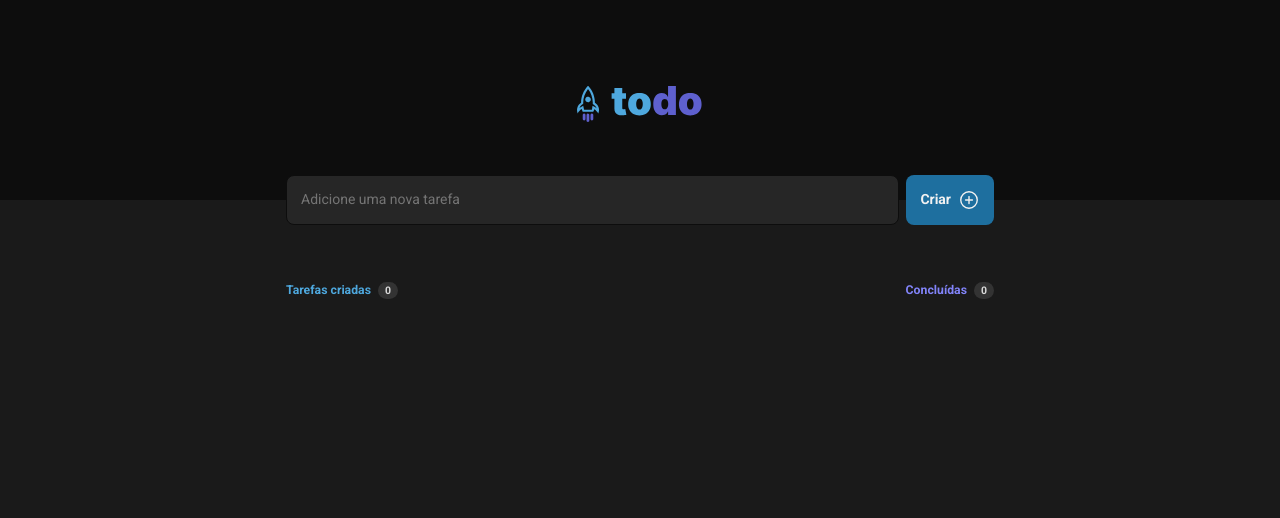
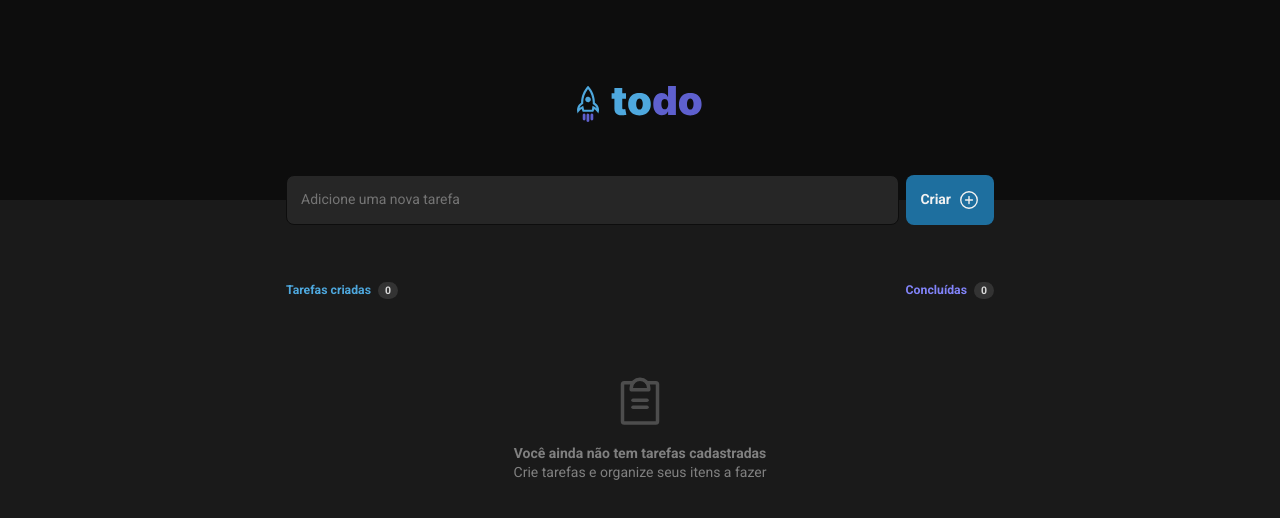
Before and after one commit to felipeslopes2010/todo-list-ts, a React (Vite) app: page / in a window 1280 px wide. Shown: the top 518 px of the page. Built offline with nearby package versions, Linux system fonts and the light colour scheme.

Commit message:
Add: Zero tasks message

```diff
--- a/src/App.module.css
+++ b/src/App.module.css
@@ -95,6 +95,26 @@
   gap: 0.75rem;
 }
 
+.emptytaskList {
+  display: flex;
+  flex-direction: column;
+  align-items: center;
+
+  padding: 5.5rem 1.5rem;
+}
+
+.emptytaskList svg {
+  margin-bottom: 1rem;
+  opacity: 0.5;
+}
+
+.emptytaskList svg,
+.emptytaskList strong,
+.emptytaskList p  {
+  color: var(--gray-300);
+  line-height: 1.4;
+}
+
 @media(max-width: 1440px) {
   html {
     font-size: 87.5%;
--- a/src/App.tsx
+++ b/src/App.tsx
@@ -3,19 +3,19 @@ import { v4 as uuidv4 } from 'uuid';
 
 import { Header } from './components/Header';
 import { Task } from './components/Task';
-import { PlusCircle } from "phosphor-react";
+import { PlusCircle, ClipboardText } from "phosphor-react";
 
 import styles from './App.module.css';
 import './global.css';
 
-export interface TaskInterface {
+export interface ITask {
   id: string;
   content: string;
   completed: boolean;
 }
 
 function App() {
-  const [tasks, setTasks] = useState<TaskInterface[]>([]);
+  const [tasks, setTasks] = useState<ITask[]>([]);
   const [newTaskContent, setNewTaskContent] = useState('');
 
   const createdTasksCount = tasks.length;
@@ -33,7 +33,6 @@ function App() {
     }
 
     setTasks([...tasks, newTask]);
-
     setNewTaskContent('');
   }
 
@@ -92,16 +91,24 @@ function App() {
         </div>
 
         <div className={styles.taskList}>
-          {tasks.map((task: TaskInterface) => (
-            <Task
-              key={task.id}
-              id={task.id}
-              content={task.content}
-              completed={task.completed}
-              onComplete={handleCompleteTask}
-              onRemove={handleRemoveTask}
-            />
-          ))}
+          {
+            tasks.length > 0 ? (
+              tasks.map((task: ITask) => (
+                <Task
+                  key={task.id}
+                  task={task}
+                  onComplete={handleCompleteTask}
+                  onRemove={handleRemoveTask}
+                />
+              ))
+            ) : (
+              <div className={styles.emptytaskList}>
+                <ClipboardText size={56} />
+                <strong>Você ainda não tem tarefas cadastradas</strong>
+                <p>Crie tarefas e organize seus itens a fazer</p>
+              </div>
+            )
+          }
         </div>
       </div>
     </>
--- a/src/components/Task.tsx
+++ b/src/components/Task.tsx
@@ -1,19 +1,29 @@
-import { Trash } from "phosphor-react"
+import { Trash } from "phosphor-react";
 
 import styles from "./Task.module.css";
-import { TaskInterface } from "../App";
+import { ITask } from "../App";
 
-export function Task({ id, content, completed = false, onComplete, onRemove }: TaskInterface & { onComplete: (id: string) => void, onRemove: (id: string) => void }) {
+interface TaskProps {
+    task: ITask;
+    onComplete: (id: string) => void;
+    onRemove: (id: string) => void;
+}
+
+export function Task({ task, onComplete, onRemove }: TaskProps) {
     return (
         <div className={styles.container}>
             <input
                 type="checkbox"
                 className={styles.checkbox}
-                checked={completed}
-                onChange={() => onComplete(id)}
+                checked={task.completed}
+                onChange={() => onComplete(task.id)}
             />
-            { completed ? <p className={styles.taskCompleted}>{content}</p> : <p className={styles.taskIncompleted}>{content}</p>}
-            <Trash onClick={() => onRemove(id)} />
+            {task.completed ? (
+                <p className={styles.taskCompleted}>{task.content}</p>
+            ) : (
+                <p className={styles.taskIncompleted}>{task.content}</p>
+            )}
+            <Trash onClick={() => onRemove(task.id)} />
         </div>
-    )
+    );
 }
```
